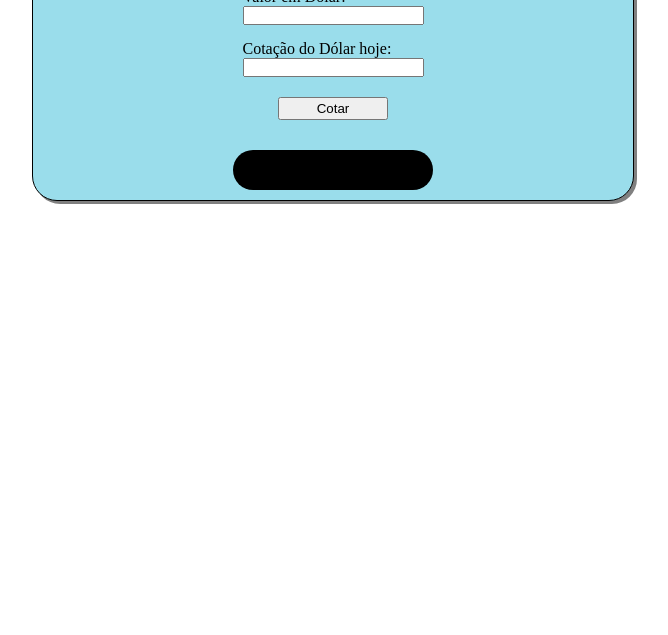
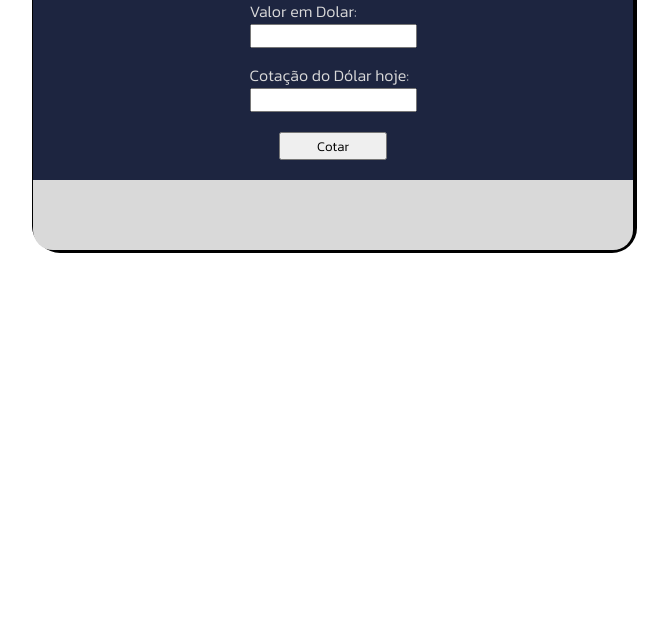
Before and after one commit to joaopborba/imersaoDevAlura, a plain HTML site: page conversorDeMoedas/index.html in a window 1280 px wide. Shown: the part 165-800 px from the top of the page, without its empty margins (307-975 px from the left). Drawn offline with Linux system fonts and the light colour scheme.

Commit message:
Terminando CSS

```diff
--- a/conversorDeMoedas/index.html
+++ b/conversorDeMoedas/index.html
@@ -1,31 +1,35 @@
 <!DOCTYPE html>
 <html lang="pt-br">
   <head>
-    <meta charset="UTF-8">
-    <meta http-equiv="X-UA-Compatible" content="IE=edge">
-    <meta name="viewport" content="width=device-width, initial-scale=1.0">
-    <link rel="stylesheet" href="style.css">
+    <meta charset="UTF-8" />
+    <meta http-equiv="X-UA-Compatible" content="IE=edge" />
+    <meta name="viewport" content="width=device-width, initial-scale=1.0" />
+    <link rel="stylesheet" href="style.css" />
+    <link rel="preconnect" href="https://fonts.googleapis.com" />
+    <link rel="preconnect" href="https://fonts.gstatic.com" crossorigin />
+    <link
+      href="https://fonts.googleapis.com/css2?family=Kanit:wght@300&display=swap"
+      rel="stylesheet"
+    />
     <title>Conversor Imersão Alura</title>
   </head>
   <body>
     <div class="container">
       <h1 class="title">Conversor de moedas</h1>
       <div class="valorEmDolar">
-            <label for="value-dollar">Valor em Dolar:</label>
-            <input type="number" name="value-dollar" id="value-dollar">
+        <label id="label" for="value-dollar">Valor em Dolar:</label>
+        <input type="number" name="value-dollar" id="value-dollar" />
       </div>
       <div class="cotacaoEmDolar">
-            <label for="value-cotacao">Cotação do Dólar hoje:</label>
-            <input type="number" name="value-cotacao" id="value-cotacao">
+        <label id="label" for="value-cotacao">Cotação do Dólar hoje:</label>
+        <input type="number" name="value-cotacao" id="value-cotacao" />
       </div>
       <div class="botaoCalcular">
         <button type="submit" id="calculate-button">Cotar</button>
       </div>
 
-        <div class="result" id="result">
+      <div class="result" id="result"></div>
     </div>
-    </div>
-
 
     <script src="app.js"></script>
   </body>
--- a/conversorDeMoedas/style.css
+++ b/conversorDeMoedas/style.css
@@ -1,20 +1,29 @@
 * {
   margin: 0;
   padding: 0;
+  font-family: "Kanit", sans-serif;
 }
 
 .container {
-  background-color: #9addeb;
-  box-shadow: 3px 3px gray;
+  background-color: #1d2540;
+  box-shadow: 3px 2px;
   display: flex;
   flex-direction: column;
   justify-content: center;
   align-items: center;
-  border: 1px solid;
+  border: 1px solid black;
   border-radius: 25px;
   max-width: 600px;
   margin: 0 auto;
   margin-top: 100px;
+}
+
+h1 {
+  color: #8dbf21;
+}
+
+#label {
+  color: #d9d9d9;
 }
 
 .valorEmDolar {
@@ -37,9 +46,13 @@
 }
 
 .result {
-  margin: 10px;
-  padding: 20px 100px;
-  border-radius: 20px;
-  background-color: black;
-  color: white;
+  display: flex;
+  align-items: center;
+  justify-content: center;
+  width: 600px;
+  height: 70px;
+  border-radius: 0 0 20px 20px;
+  font-size: 20px;
+  background-color: #d9d9d9;
+  color: black;
 }
```
Lines whose indentation alone changed are shown as unchanged.
